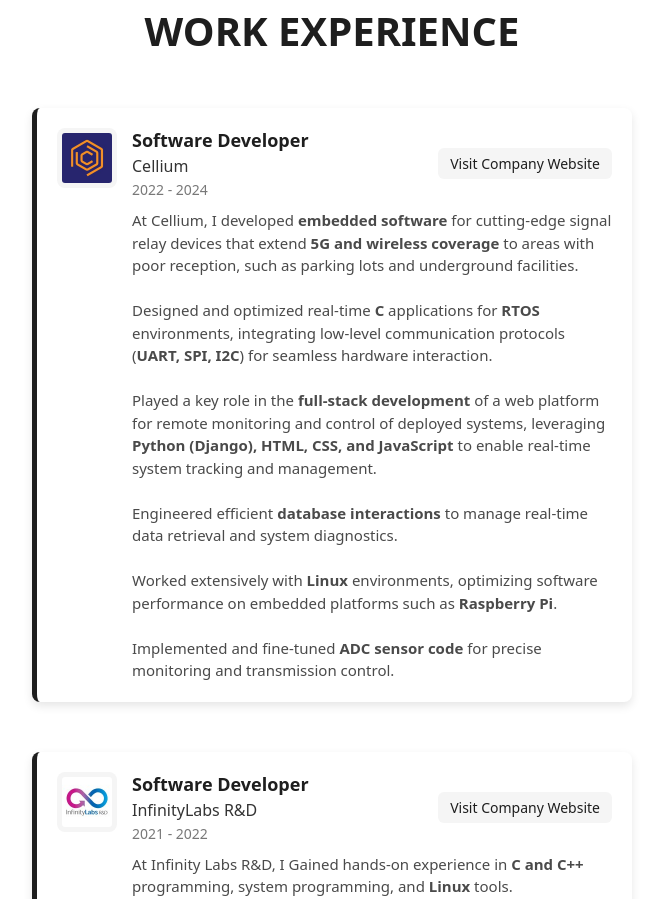
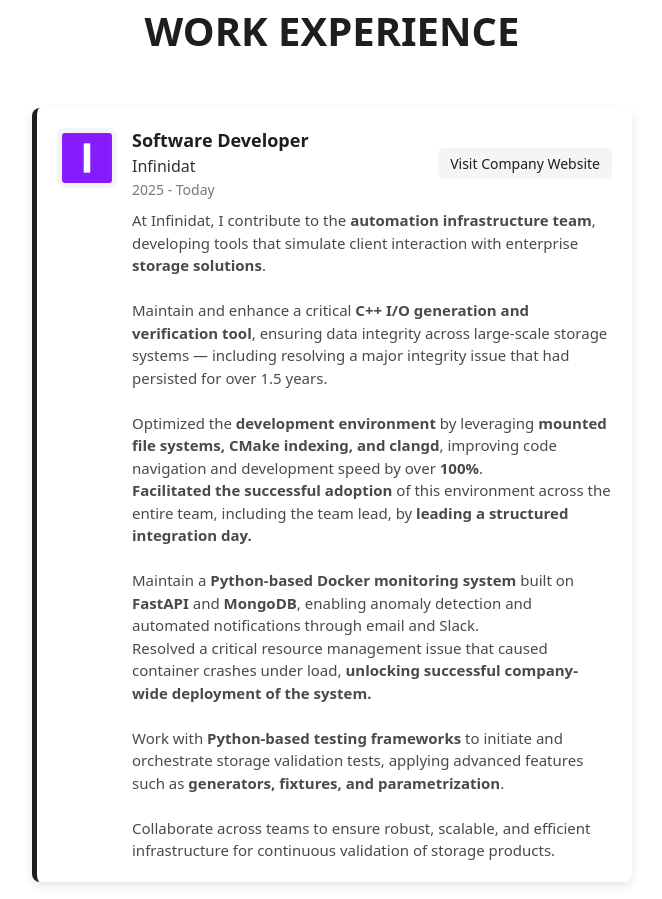
Before and after one commit to Yardenregev/portfolio_website, an Astro site: page / in a window 1280 px wide. Shown: the part 897-1796 px from the top of the page, without its empty margins (308-970 px from the left). Built offline with nearby package versions, Linux system fonts and the light colour scheme; Astro itself is replaced by a stand-in of ours.

Commit message:
added Infinidat to latest work experience

```diff
--- a/src/pages/index.astro
+++ b/src/pages/index.astro
@@ -26,6 +26,28 @@ const aboutInfo = {
 }
 
 const workExperiencesInfo = [
+	{
+		title:"Software Developer",
+		workplaceName:"Infinidat",
+		icon : "infinidat_logo.jpeg",
+		startDate : "2025",
+		endDate : "Today",
+		description : `
+			At Infinidat, I contribute to the <strong>automation infrastructure team</strong>, developing tools that simulate client interaction with enterprise <strong>storage solutions</strong>.<br/><br/>
+
+			Maintain and enhance a critical <strong>C++ I/O generation and verification tool</strong>, ensuring data integrity across large-scale storage systems — including resolving a major integrity issue that had persisted for over 1.5 years.<br/><br/>
+
+			Optimized the <strong>development environment</strong> by leveraging <strong>mounted file systems, CMake indexing, and clangd</strong>, improving code navigation and development speed by over <strong>100%</strong>.<br/>
+			<strong>Facilitated the successful adoption</strong> of this environment across the entire team, including the team lead, by <strong>leading a structured integration day.</strong><br/><br/>
+
+			Maintain a <strong>Python-based Docker monitoring system</strong> built on <strong>FastAPI</strong> and <strong>MongoDB</strong>, enabling anomaly detection and automated notifications through email and Slack.<br/>
+			Resolved a critical resource management issue that caused container crashes under load, <strong>unlocking successful company-wide deployment of the system.</strong><br/><br/>
+
+			Work with <strong>Python-based testing frameworks</strong> to initiate and orchestrate storage validation tests, applying advanced features such as <strong>generators, fixtures, and parametrization</strong>.<br/><br/>
+			Collaborate across teams to ensure robust, scalable, and efficient infrastructure for continuous validation of storage products.
+		`,
+		website: "https://www.infinidat.com/en"
+	},
 	{
 		title:"Software Developer",
 		workplaceName:"Cellium",
```
Also changed, not shown: public/infinidat_logo.jpeg (added).
